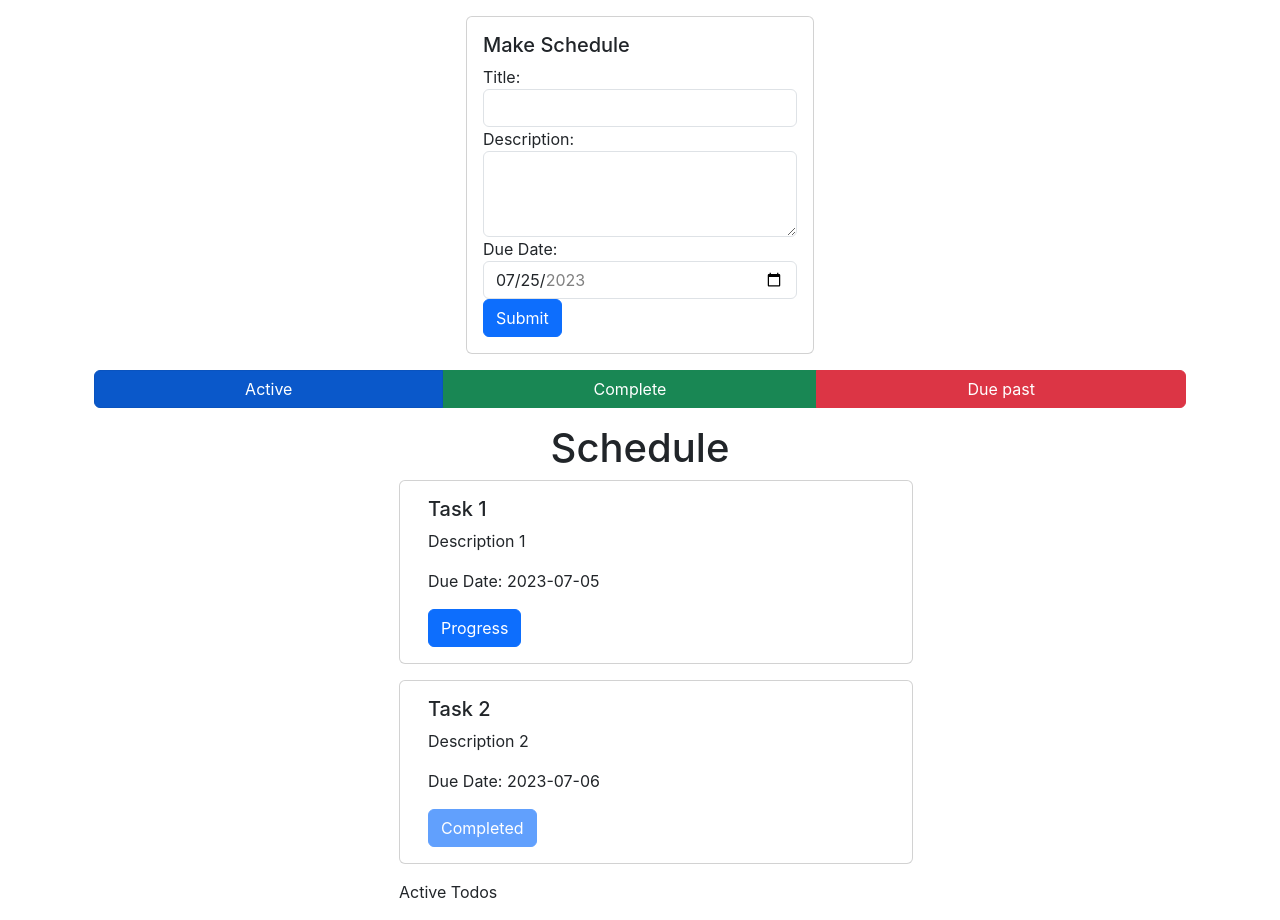
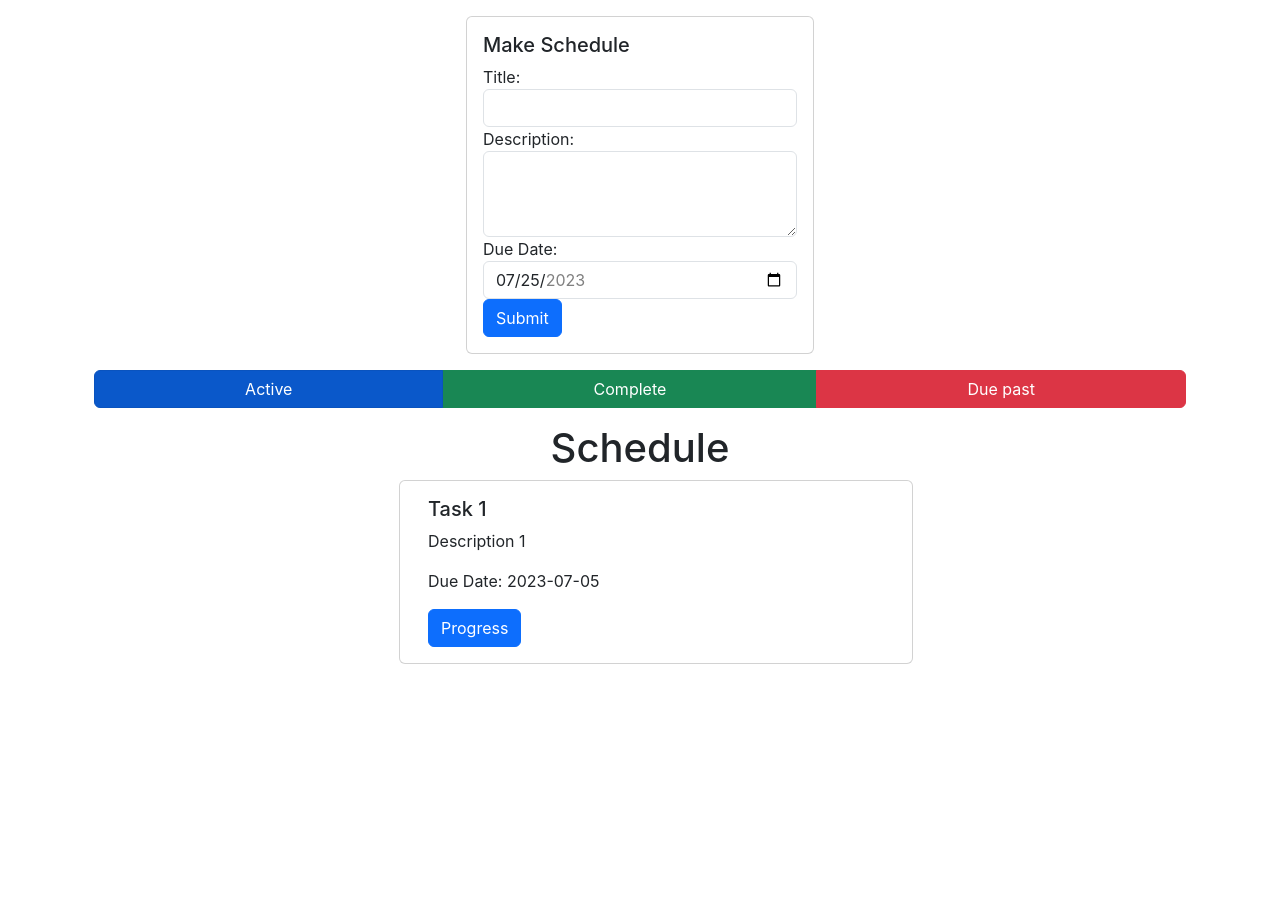
Before and after one commit to eduper1/react-django, a React (Create React App) app in the folder frontend/schedule/: page / in a window 1280 px wide. After the commit the page ends 800 px from the top, so only its background shows below. Built offline with nearby package versions, Linux system fonts and the light colour scheme.

Commit message:
filterActive: filter active schedules and display only them.

```diff
--- a/frontend/schedule/src/App.js
+++ b/frontend/schedule/src/App.js
@@ -45,17 +45,17 @@ function App() {
     });
     settodos(updateSchedule);
   }
-
-  const TaskList = todos.map((todo)=> (
-    <Todo
-      id={todo.id}
-      title={todo.title}
-      description={todo.description}
-      dueDate={todo.dueDate}
-      isComplete={todo.isComplete}
-      toggleCompleteBtn={toggleCompleteBtn}
-      />
-    ));
+  const filertActive = todos.filter(todo => todo.isComplete === false);
+  // const TaskList = todos.map((todo)=> (
+  //   <Todo
+  //     id={todo.id}
+  //     title={todo.title}
+  //     description={todo.description}
+  //     dueDate={todo.dueDate}
+  //     isComplete={todo.isComplete}
+  //     toggleCompleteBtn={toggleCompleteBtn}
+  //     />
+  //   ));
 
   return (
     <div className="container">
@@ -68,9 +68,22 @@ function App() {
             role="list"
             className="todo-list stack-large stack-exception"
             aria-labelledby="list-heading">
-              {TaskList}
+              {/* {TaskList} */}
             {/* Display linked information based on activeButton */}
-            {isDisplayed === 'active' && <div>Active Todos</div>}
+            {isDisplayed === 'active' && filertActive.map(todo => (
+              <div>
+                <Todo
+                  id={todo.id}
+                  title={todo.title}
+                  description={todo.description}
+                  dueDate={todo.dueDate}
+                  isComplete={todo.isComplete}
+                  toggleCompleteBtn={toggleCompleteBtn}
+                  />
+              </div>
+
+              ))}
+
             {isDisplayed === 'complete' && <div>Complete Todos</div>}
             {isDisplayed === 'duePast' && <div>Due Past Todos</div>}
           </ul>
```
